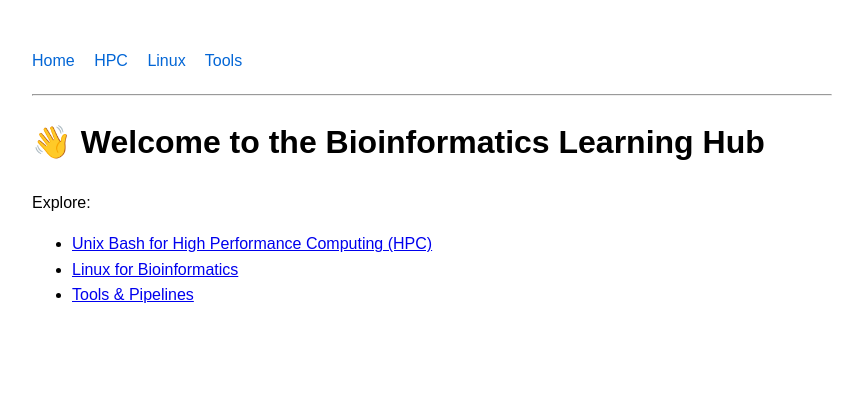
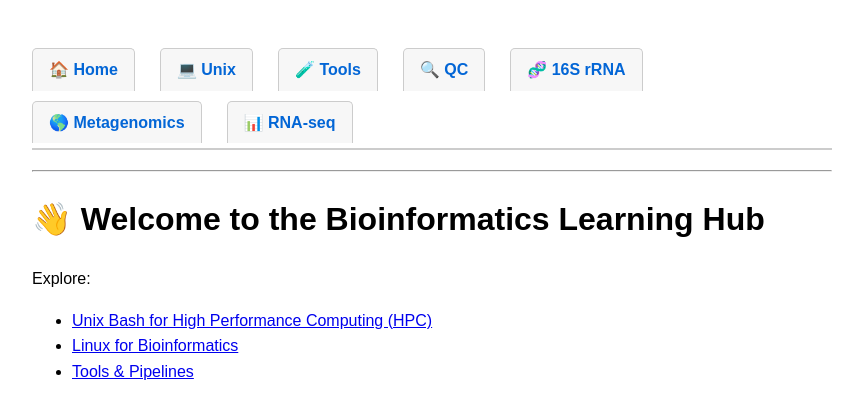
Before and after one commit to ysbajagai/bioinfo, a Jekyll site: the page built from index.md, in a window 1280 px wide. Shown: the top 419 px of the page, without its empty margins (208-1071 px from the left). Built offline with Jekyll 4.4.1, drawn with Linux system fonts in a browser that asks for light colours.

Commit message:
Update default.html

```diff
--- a/_layouts/default.html
+++ b/_layouts/default.html
@@ -10,12 +10,39 @@
   </style>
 </head>
 <body>
-  <nav>
-    <a href="/">Home</a>
-    <a href="/hpc">HPC</a>
-    <a href="/linux">Linux</a>
-    <a href="/tools">Tools</a>
-  </nav>
+  <style>
+nav {
+  display: flex;
+  flex-wrap: wrap;
+  gap: 10px;
+  margin-bottom: 20px;
+  border-bottom: 2px solid #ccc;
+  padding-bottom: 5px;
+}
+nav a {
+  padding: 8px 16px;
+  background: #f7f7f7;
+  text-decoration: none;
+  border: 1px solid #ccc;
+  border-bottom: none;
+  border-radius: 5px 5px 0 0;
+  color: #0366d6;
+  font-weight: bold;
+}
+nav a:hover {
+  background-color: #e2e2e2;
+}
+</style>
+
+<nav>
+  <a href="/">🏠 Home</a>
+  <a href="/unix">💻 Unix</a>
+  <a href="/tools">🧪 Tools</a>
+  <a href="/qc">🔍 QC</a>
+  <a href="/16s">🧬 16S rRNA</a>
+  <a href="/metagenomics">🌎 Metagenomics</a>
+  <a href="/rna-seq">📊 RNA-seq</a>
+</nav>
   <hr/>
   {{ content }}
 </body>
```
